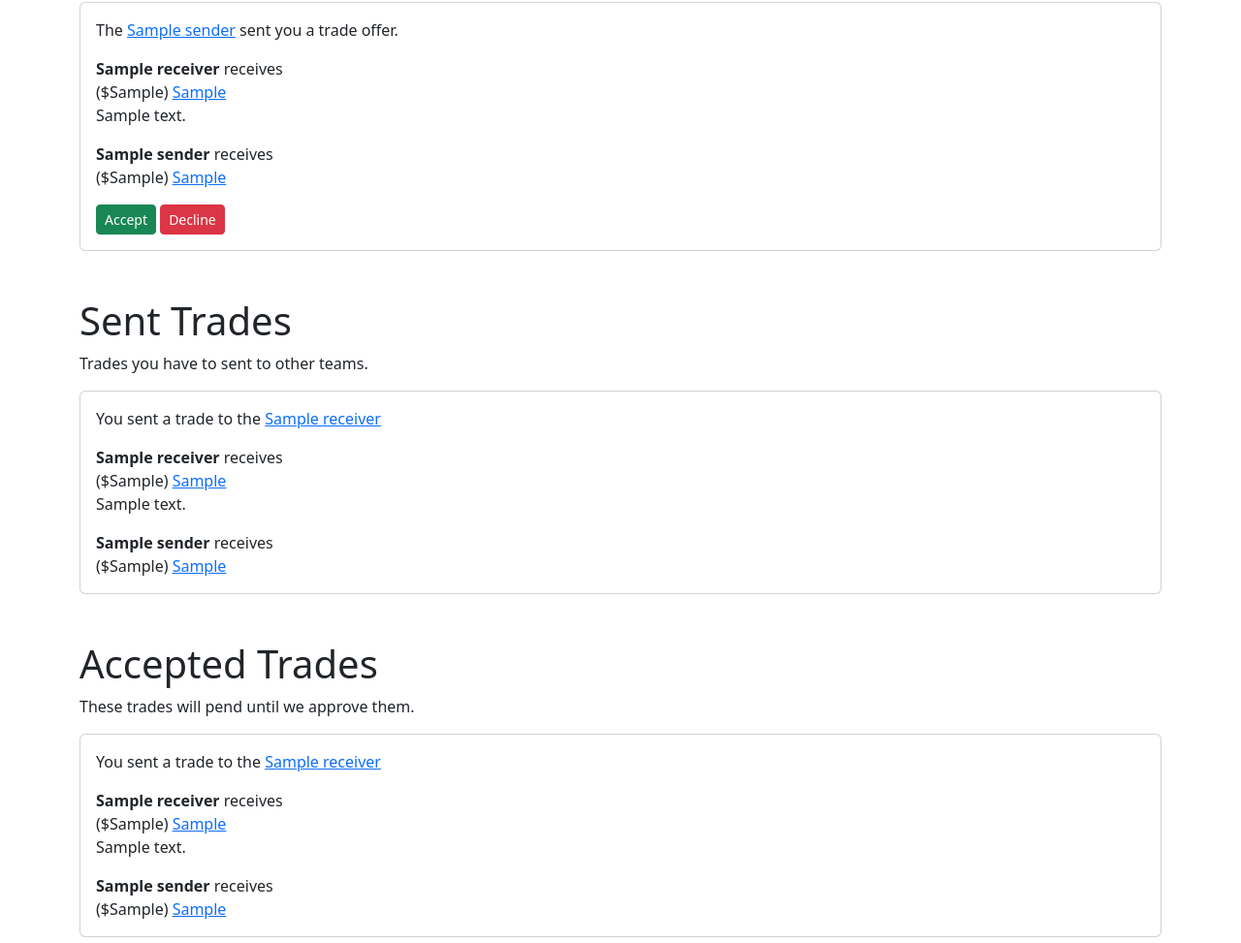
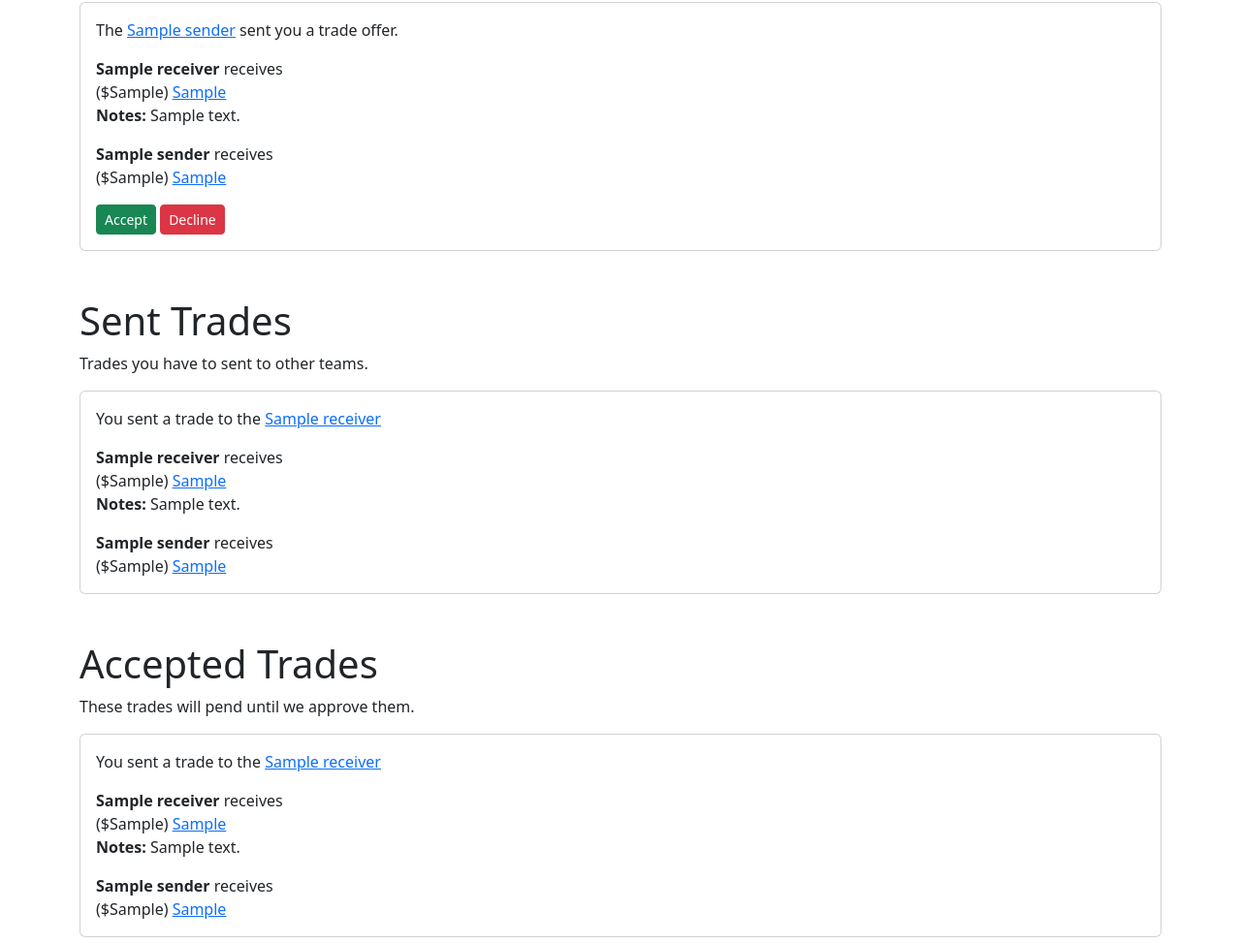
Before and after one commit to doublesync/django-hoops, a Django app: template main/templates/main/teams/trade.html in a window 1280 px wide. Shown: the part 651-1624 px from the top of the page at 97% size. Run offline with Django 4.2, Linux system fonts and the light colour scheme; tables that the repository leaves empty hold one stand-in row (values such as "Sample post"); the template is opened without the code that fills it: values that come from a table or form of the project are taken from there, most other values are stand-ins (such as "Sample title", 1, 10 or a date in 2020); data that the repository does not hold is empty; parts of the project's set-up code (start-up, migrations or seed data) failed here and were passed over; some libraries are stand-ins or nearby versions.

Commit message:
Added label to display notes better.

```diff
--- a/main/templates/main/teams/trade.html
+++ b/main/templates/main/teams/trade.html
@@ -70,7 +70,7 @@
                         {% for player in trade.offer.user_players %}
                              (${{ player.2 }}) <a href="{% url 'player' player.0 %}">{{ player.1 }}</a><br>
                         {% endfor %}
-                        {{ trade.notes }}
+                        <b>Notes:</b> {{ trade.notes }}
                     </p>
                     <p class="card-text">
                         <b>{{ trade.sender.name }}</b> receives<br>
@@ -103,7 +103,7 @@
                         {% for player in trade.offer.user_players %}
                             (${{ player.2 }}) <a href="{% url 'player' player.0 %}">{{ player.1 }}</a><br>
                         {% endfor %}
-                        {{ trade.notes }}
+                        <b>Notes:</b> {{ trade.notes }}
                     </p>
                     <p class="card-text">
                         <b>{{ trade.sender.name }}</b> receives<br>
@@ -131,7 +131,7 @@
                         {% for player in trade.offer.user_players %}
                             (${{ player.2 }}) <a href="{% url 'player' player.0 %}">{{ player.1 }}</a><br>
                         {% endfor %}
-                        {{ trade.notes }}
+                        <b>Notes:</b> {{ trade.notes }}
                     </p>
                     <p class="card-text">
                         <b>{{ trade.sender.name }}</b> receives<br>
```
